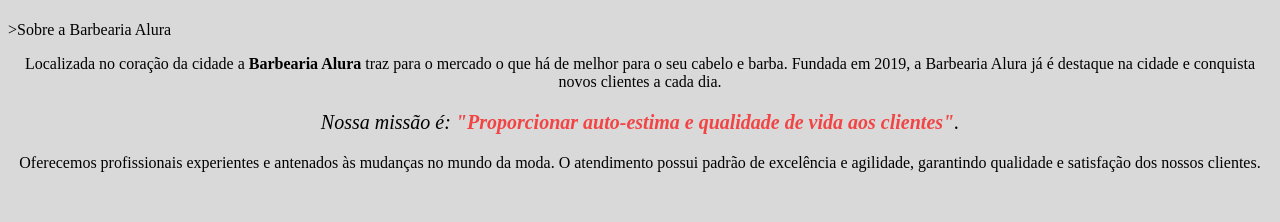
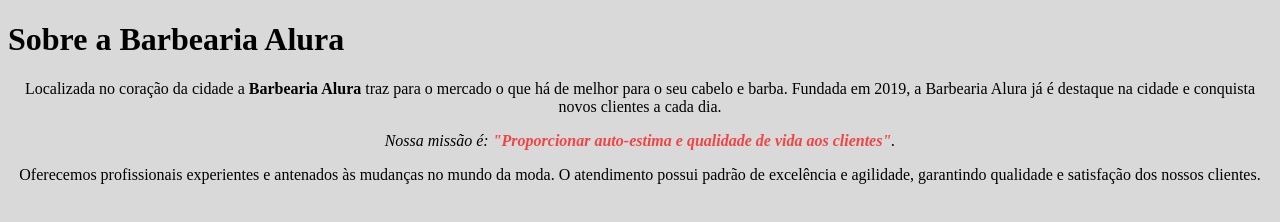
Before and after one commit to Brunnalage/curso-html-css-barbearia-alura, a plain HTML site: page index.html in a window 1280 px wide. Drawn offline with Linux system fonts and the light colour scheme.

Commit message:
Feat: Retirando css inline

```diff
--- a/index.html
+++ b/index.html
@@ -6,12 +6,12 @@
         <link rel="stylesheet" href="style.css">
     </head>
     <body>
-        <h1 style= "text-align: center"></h1>>Sobre a Barbearia Alura</h1>
+        <h1>Sobre a Barbearia Alura</h1>
         <p>Localizada no coração da cidade a <strong>Barbearia Alura</strong> traz para o mercado o que há de melhor para o
             seu cabelo e barba. Fundada em 2019, a Barbearia Alura já é destaque na cidade e conquista novos clientes a cada
             dia.</p>
 
-        <p style="font-size: 20px;"><em>Nossa missão é:<strong> "Proporcionar auto-estima e qualidade de vida aos clientes"</strong>.</p></em>
+        <p><em>Nossa missão é:<strong> "Proporcionar auto-estima e qualidade de vida aos clientes"</strong>.</p></em>
 
         <p>Oferecemos profissionais experientes e antenados às mudanças no mundo da moda. O atendimento possui padrão de
             excelência e agilidade, garantindo qualidade e satisfação dos nossos clientes.</p>
```
